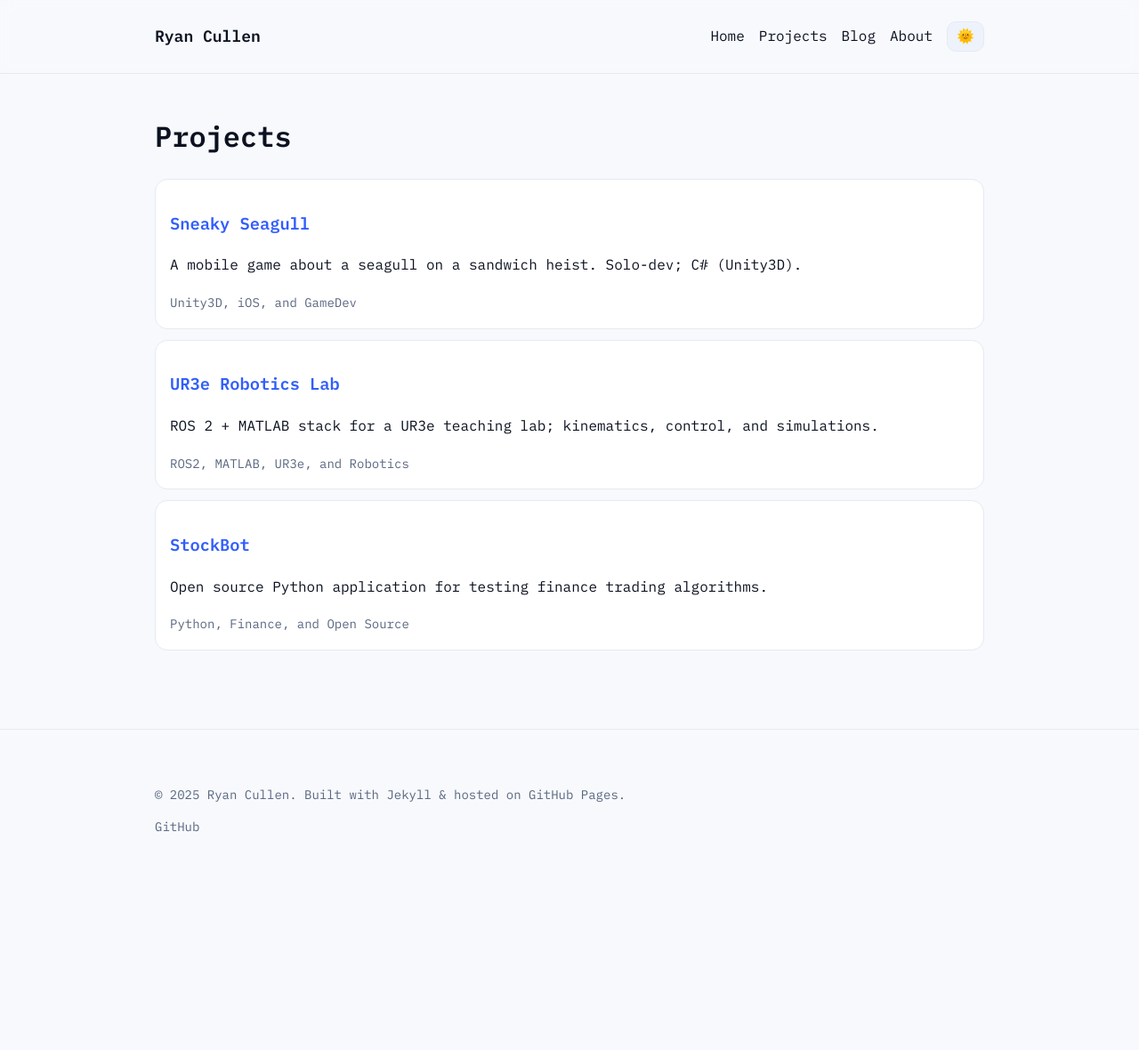
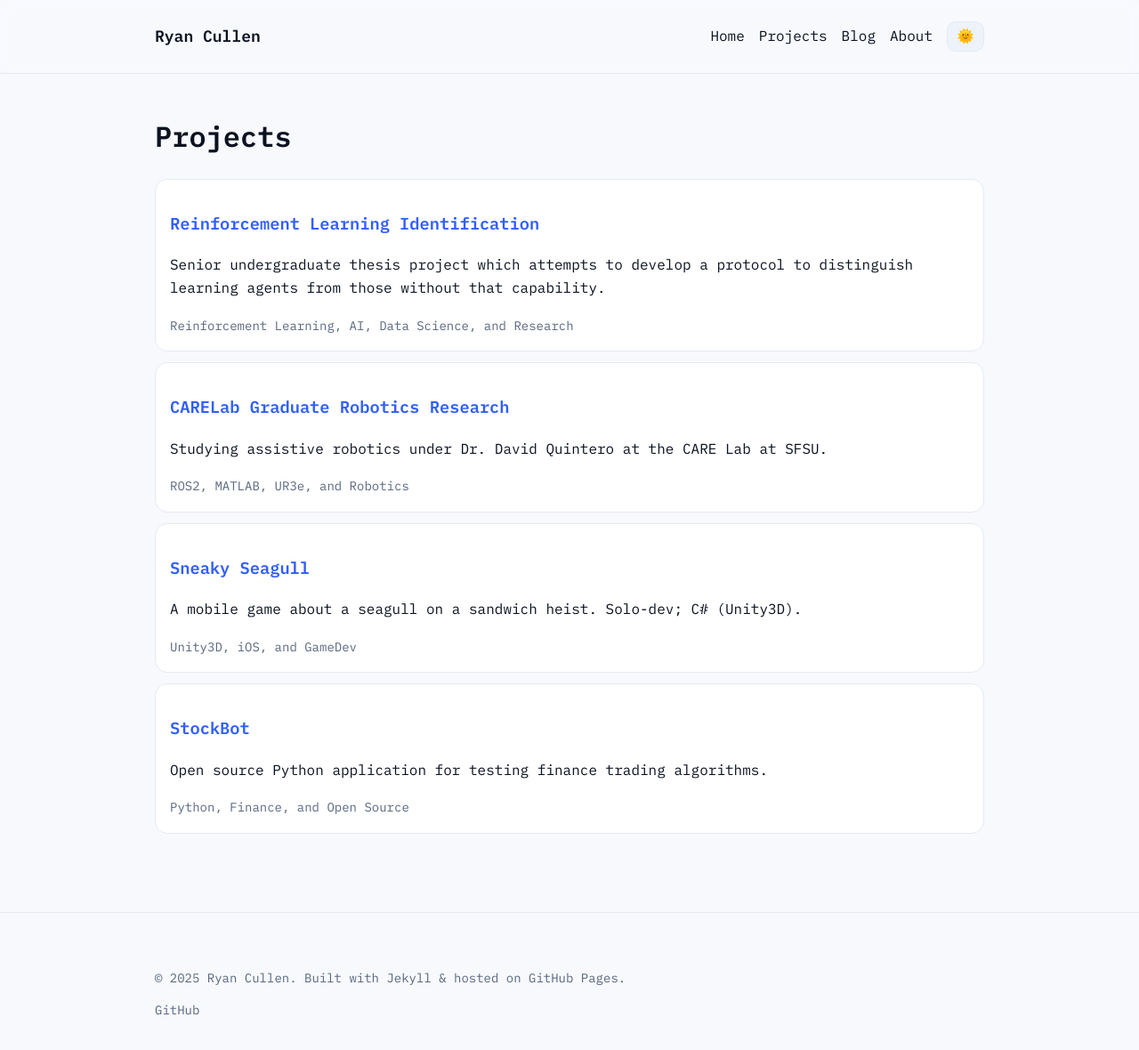
Before and after one commit to ryantcullen/ryantcullen.github.io, a Jekyll site: the page built from projects/index.html, in a window 1280 px wide and 1209 px high. Shown: the top 1180 px of the window at 89% size. Built offline with Jekyll 4.4.1, drawn with Linux system fonts in a browser that asks for light colours.

Commit message:
Updated Projects

```diff
--- /dev/null
+++ b/_projects/RL-thesis.md
@@ -0,0 +1,14 @@
+---
+title: Reinforcement Learning Identification
+summary: Senior undergraduate thesis project which attempts to develop a protocol to distinguish learning agents from those without that capability.
+tags: [Reinforcement Learning, AI, Data Science, Research]
+weight: 1
+featured: true
+repo: https://github.com/ryantcullen/identifying-learners
+---
+
+Author: Ryan T. Cullen
+
+ABSTRACT:
+
+The goal of this project is to attempt to develop a taxonomy for identifying whether or not an agent (or organism) is a reinforcement learner. A reinforcement learner is an agent that seeks to maximize its total reward by altering its action policy. However, simple observation of an agent acting to maximize its potential future reward is not enough to say that it has the ability to learn. The justification for this claim is that the population as a whole could be doing the learning over evolutionary timescales, as opposed to the individual agent learning over its lifetime. This paper makes an attempt at establishing a protocol for distinguishing between these two strategies. Reinforcement learning algorithms such as Policy Iteration and Q-learning are tested as a means of solving/learning to solve MDPs, alongside various detection methods to identify potential learners. Outlier detection proved to be sub-optimal overall under most conditions, but certain environment configurations yielded extremely successful trials. Other methods such as signal detection were explored as a means of improving the protocol. Also discussed is the intriguing fact that an organism’s ability to learn had to have itself been learned by the population first.
--- a/_projects/ur3e-robotics-lab.md
+++ b/_projects/ur3e-robotics-lab.md
@@ -1,10 +1,10 @@
 ---
-title: UR3e Robotics Lab
-summary: ROS 2 + MATLAB stack for a UR3e teaching lab; kinematics, control, and simulations.
+title: CARELab Graduate Robotics Research
+summary: Studying assistive robotics under Dr. David Quintero at the CARE Lab at SFSU.
 tags: [ROS2, MATLAB, UR3e, Robotics]
 weight: 2
 featured: true
 repo: https://github.com/ryantcullen
 ---
 
-Overview, goals, tech stack, and results. Link to any papers, demos, or repos.
+beep boop.
```
Also changed, not shown: _projects/sneaky-seagull.md (+1 -1 lines), _projects/stockbot.md (+1 -1 lines).
